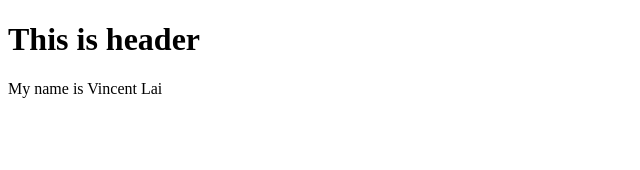
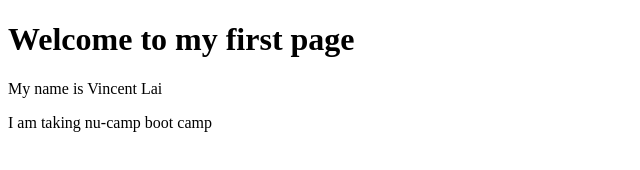
Before and after one commit to vincentslai/NuCampGitHub, a plain HTML site: page index.html in a window 1280 px wide. Shown: the whole page, without its empty margins (0-640 px from the left). Drawn offline with Linux system fonts and the light colour scheme.

Commit message:
Adding more information paragraph

```diff
--- a/index.html
+++ b/index.html
@@ -1,7 +1,8 @@
 <!DOCTYPE html>
 <html>
     <body>
-        <h1>This is header</h1>
+        <h1>Welcome to my first page</h1>
         <p>My name is Vincent Lai</p>
+        <p>I am taking nu-camp boot camp</p>
     </body>
 </html>
```
